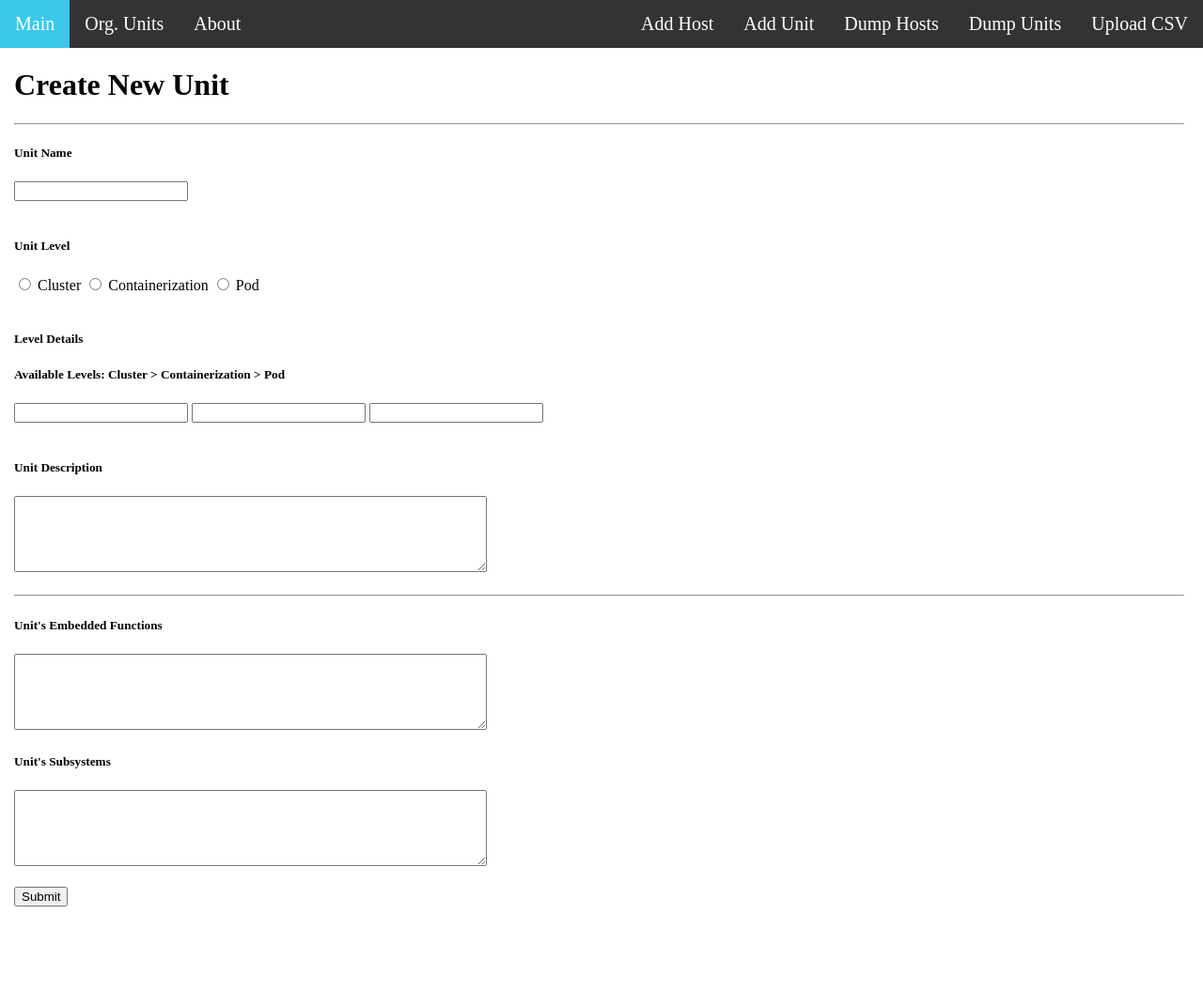
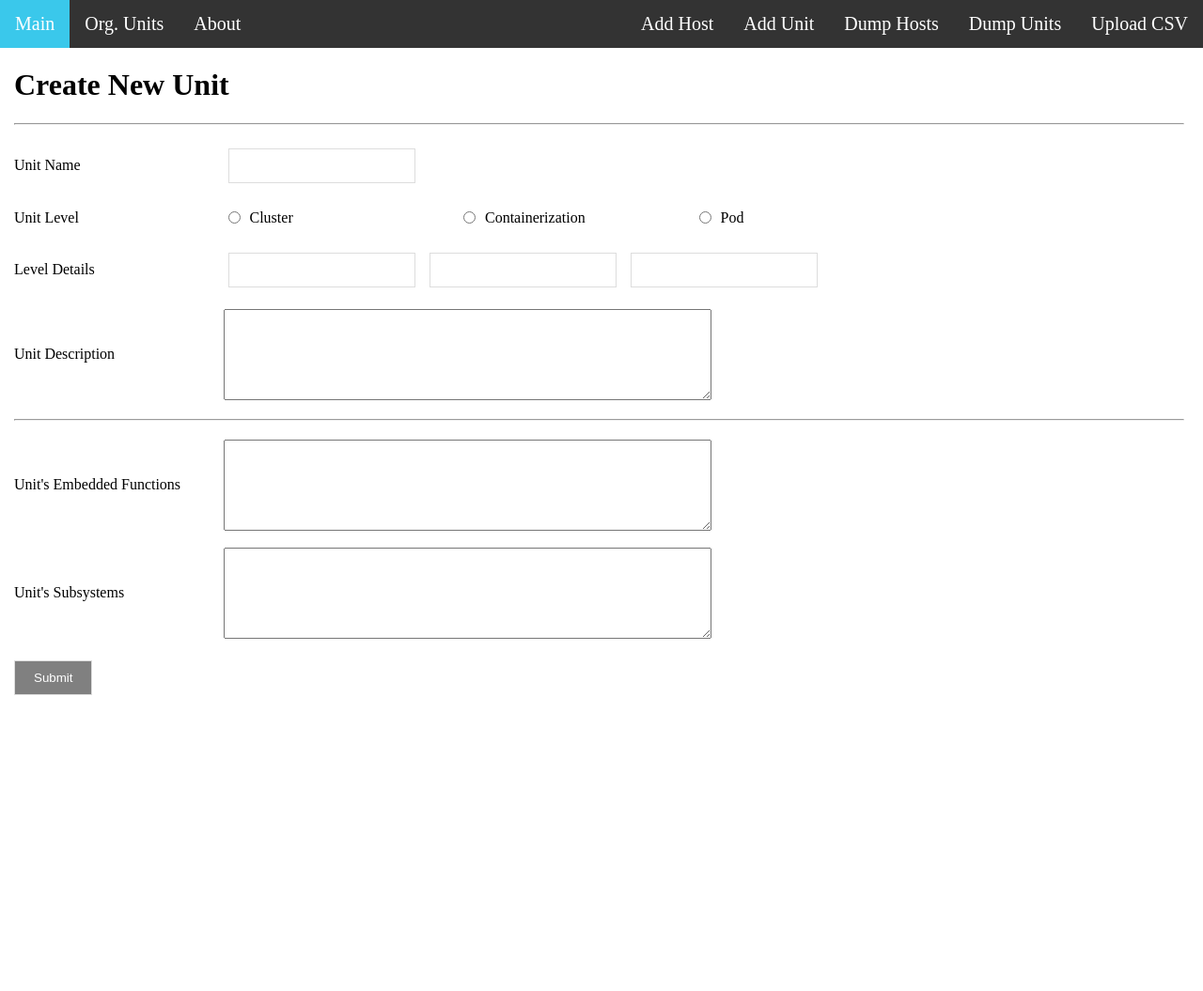
Before and after one commit to Lab-Brat/flask_masque, a Flask app: page /unit_new in a window 1280 px wide. Shown: the whole page at 94% size. After the commit the page ends 740 px from the top, so only its background shows below. Run offline with Flask 2, Linux system fonts and the light colour scheme; data that the repository does not hold is empty.

Commit message:
update css in new unit form

```diff
--- a/templates/unit_new.html
+++ b/templates/unit_new.html
@@ -10,13 +10,13 @@
     <hr/>
 
     <form action="/unit_new" method="POST" name="theUnit">
-        <section>
-            <h5>Unit Name</h5>
+        <section class="form-inline">
+            <label>Unit Name</label>
             <input type="text" name="unit_name" required/>
         </section><br/>
 
-        <section>
-            <h5>Unit Level</h5>
+        <section class="form-inline">
+            <label>Unit Level</label>
             <input type="radio" id="unit" name="unit_level" value="cluster" required>
             <label for="cluster">Cluster</label>
             <input type="radio" id="containerization" name="unit_level" value="containerization" required>
@@ -25,9 +25,8 @@
             <label for="pod">Pod</label>
         </section><br/>
 
-        <section>
-            <h5>Level Details</h5>
-            <h5>Available Levels: Cluster > Containerization > Pod</h5>
+        <section class="form-inline">
+            <label>Level Details</label>
             <input type="text" name="cluster" list="cluster_list" required/>
             <datalist id="cluster_list">
                 {% for c in clusters %}
@@ -50,23 +49,23 @@
             </datalist>
         </section><br/>
 
-        <section>
-            <h5>Unit Description</h5>
+        <section class="form-inline">
+            <label>Unit Description</label>
             <textarea name="description" rows="5" cols="60" required></textarea>
         </section>
         <hr/>
 
-        <section>
-            <h5>Unit's Embedded Functions</h5>
+        <section class="form-inline">
+            <label>Unit's Embedded Functions</label>
             <textarea name="unit_functions" rows="5" cols="60" required></textarea>
-        </section>
+        </section><br/>
 
-        <section>
-            <h5>Unit's Subsystems</h5>
+        <section class="form-inline">
+            <label>Unit's Subsystems</label>
             <textarea name="unit_subsystems" rows="5" cols="60" required></textarea>
         </section><br/>
 
-        <section>
+        <section class="form-inline">
             <button type="submit" class="btn btn-primary">Submit</button>
         </section><br/>
 
```
